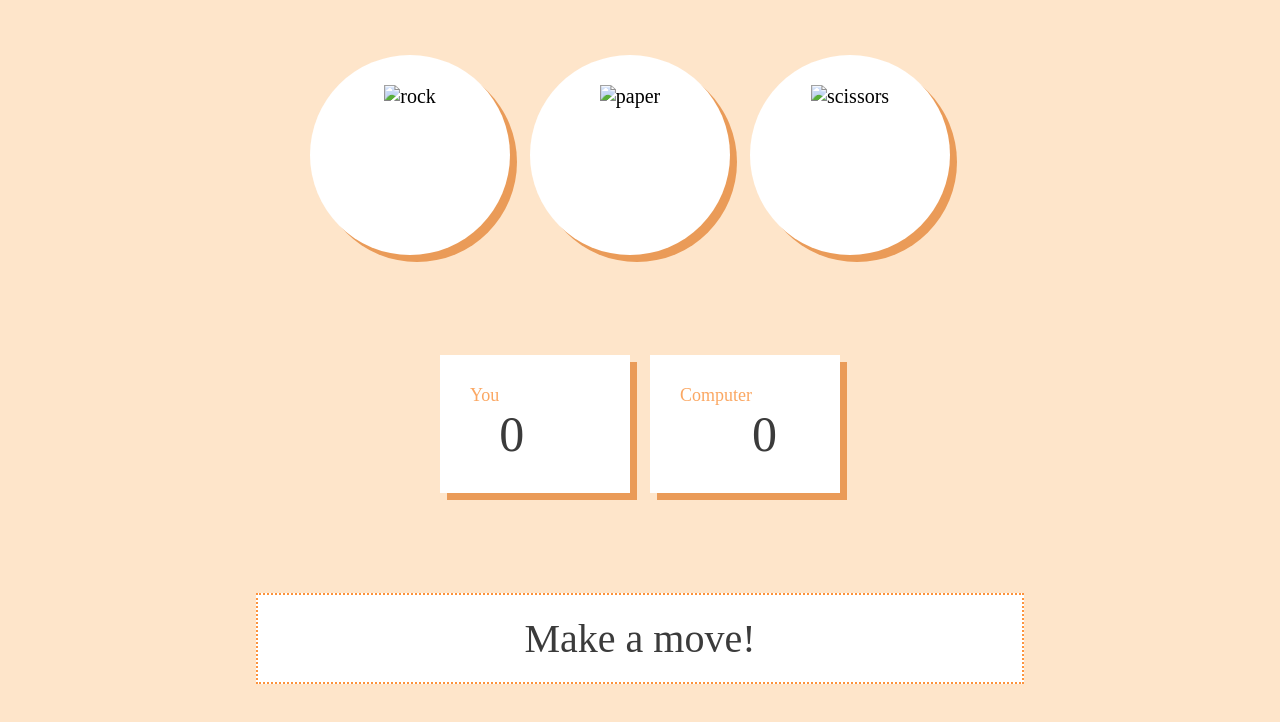
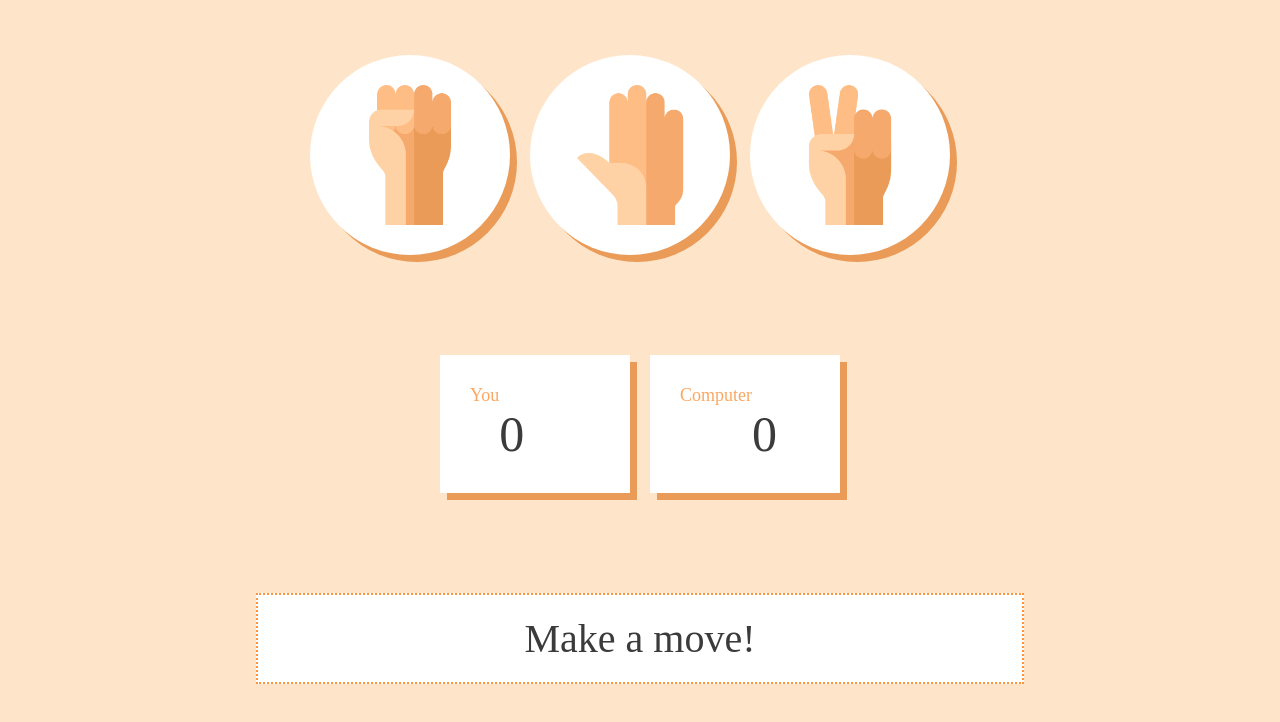
Before and after one commit to inesfcn/Rock-Paper-Scissors, a plain HTML site: page index.html in a window 1280 px wide. Shown: the part 140-862 px from the top of the page. Drawn offline with Linux system fonts and the light colour scheme.

Commit message:
Update index.html

```diff
--- a/index.html
+++ b/index.html
@@ -13,13 +13,13 @@
 
 		<div class="choices">
 			<div class="choice" id="r">
-				<img src=".img/rock.png" alt="rock" width="50px" />
+				<img src="img/rock.png" alt="rock" width="50px" />
 			</div>
 			<div class="choice" id="p">
-				<img src=".img/paper.png" alt="paper" width="50px" />
+				<img src="img/paper.png" alt="paper" width="50px" />
 			</div>
 			<div class="choice" id="s">
-				<img src=".img/scissors.png" alt="scissors" width="50px" />
+				<img src="img/scissors.png" alt="scissors" width="50px" />
 			</div>
 		</div>
 		<div class="score-board">
```
